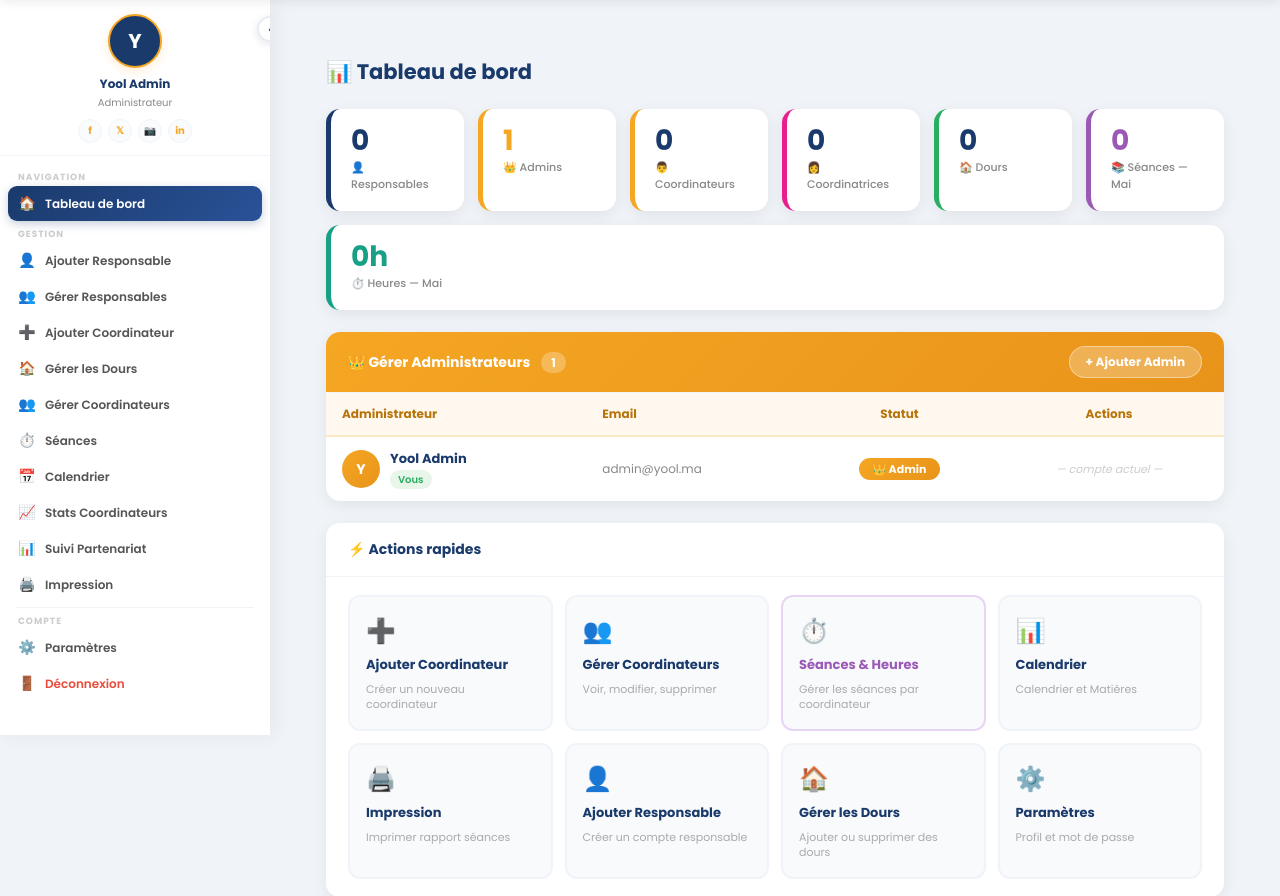
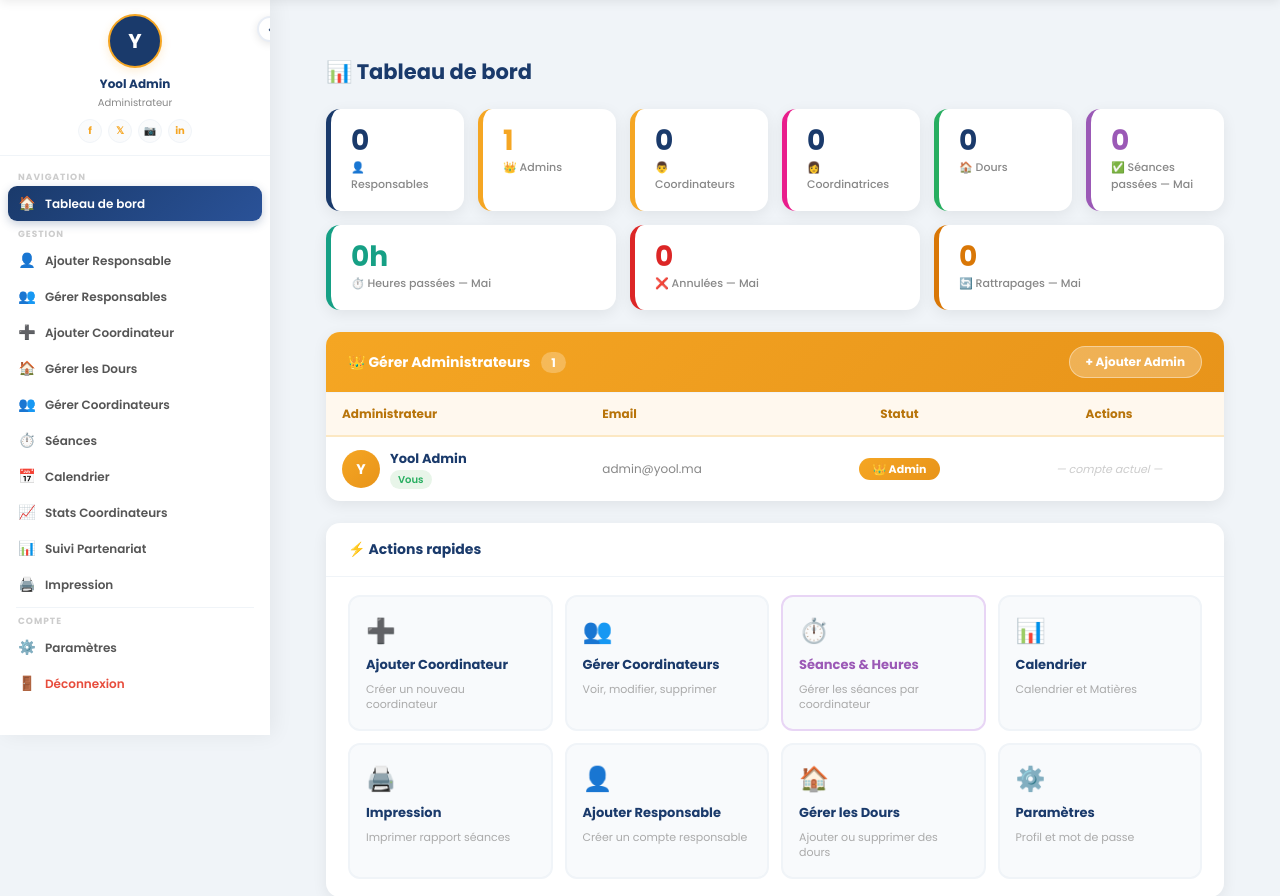
Before and after one commit to yooltaza-ops/projet_coordinateurs, a Flask app: page / in a window 1280 px wide. Shown: the part 65-961 px from the top of the page. Run offline with Flask 3, Linux system fonts and the light colour scheme; a user stored in the database is signed in.

Commit message:
update heures, indexand routes, models. partie reacap end dashbord syncr all data

```diff
--- a/models.py
+++ b/models.py
@@ -178,7 +178,7 @@ class Coordinateur(db.Model):
         )
 
     def total_heures_mois(self, mois, annee):
-        return sum(s.nb_heures for s in self.seances_mois(mois, annee))
+        return sum(s.nb_heures for s in self.seances_mois(mois, annee) if s.statut != 'annulee')
 
     def total_seances_mois(self, mois, annee):
         return len(self.seances_mois(mois, annee))
--- a/routes.py
+++ b/routes.py
@@ -125,8 +125,10 @@ def index():
             Seance.annee == annee,
             Seance.coordinateur_id.in_(coord_ids)
         ).all()
-    total_heures_mois  = sum(s.nb_heures for s in all_seances_mois)
-    total_seances_mois = len(all_seances_mois)
+    total_heures_mois    = sum(s.nb_heures for s in all_seances_mois if s.statut != 'annulee')
+    total_seances_mois   = sum(1 for s in all_seances_mois if s.statut != 'annulee')
+    total_annulees_mois  = sum(1 for s in all_seances_mois if s.statut == 'annulee')
+    total_rattrapage_mois= sum(1 for s in all_seances_mois if s.statut == 'rattrapage')
 
     recap_seances = []
     if current_user.is_admin:
@@ -138,7 +140,10 @@ def index():
     for coord in all_coords:
         seances = Seance.query.filter_by(coordinateur_id=coord.id, mois=mois, annee=annee).all()
         nb_s = len(seances)
-        nb_h = sum(s.nb_heures for s in seances)
+        nb_h = sum(s.nb_heures for s in seances if s.statut != 'annulee')
+        nb_p = sum(1 for s in seances if s.statut == 'passee')
+        nb_a = sum(1 for s in seances if s.statut == 'annulee')
+        nb_r = sum(1 for s in seances if s.statut == 'rattrapage')
         if nb_s > 0:
             recap_seances.append({
                 'nom': f"{coord.prenom} {coord.nom}",
@@ -147,6 +152,9 @@ def index():
                 'responsable': f"{coord.responsable.prenom} {coord.responsable.nom}" if coord.responsable else '',
                 'nb_seances': nb_s,
                 'nb_heures': nb_h,
+                'nb_passees': nb_p,
+                'nb_annulees': nb_a,
+                'nb_rattrapages': nb_r,
             })
 
     if current_user.is_admin:
@@ -178,6 +186,8 @@ def index():
                            dours=dours,
                            total_heures_mois=total_heures_mois,
                            total_seances_mois=total_seances_mois,
+                           total_annulees_mois=total_annulees_mois,
+                           total_rattrapage_mois=total_rattrapage_mois,
                            mois_nom_actuel=mois_noms[mois],
                            annee_actuel=annee,
                            recap_seances=recap_seances,
@@ -260,7 +270,7 @@ def heures():
             Seance.annee == annee,
             Seance.coordinateur_id.in_(coord_ids)
         ).all()
-    total_heures  = sum(s.nb_heures for s in all_seances_mois)
+    total_heures  = sum(s.nb_heures for s in all_seances_mois if s.statut != 'annulee')
     total_seances = len(all_seances_mois)
 
     coord_selected = None
--- a/templates/index.html
+++ b/templates/index.html
@@ -156,11 +156,21 @@
         </div>
         <div class="stat-card purple">
             <div class="stat-number purple">{{ total_seances_mois }}</div>
-            <div class="stat-label">📚 Séances — {{ mois_nom_actuel }}</div>
+            <div class="stat-label">✅ Séances passées — {{ mois_nom_actuel }}</div>
         </div>
         <div class="stat-card teal">
             <div class="stat-number teal">{{ "%.0f"|format(total_heures_mois) }}h</div>
-            <div class="stat-label">⏱️ Heures — {{ mois_nom_actuel }}</div>
+            <div class="stat-label">⏱️ Heures passées — {{ mois_nom_actuel }}</div>
+        </div>
+
+        {# ══ زيد هاد الاثنين ══ #}
+        <div class="stat-card" style="border-color:#dc2626;">
+            <div class="stat-number" style="color:#dc2626;">{{ total_annulees_mois }}</div>
+            <div class="stat-label">❌ Annulées — {{ mois_nom_actuel }}</div>
+        </div>
+        <div class="stat-card" style="border-color:#d97706;">
+            <div class="stat-number" style="color:#d97706;">{{ total_rattrapage_mois }}</div>
+            <div class="stat-label">🔄 Rattrapages — {{ mois_nom_actuel }}</div>
         </div>
     </div>
 
@@ -308,8 +318,14 @@
             <table class="recap-seances-table">
                 <thead>
                     <tr>
-                        <th>Coordinateur</th><th class="center">Genre</th>
-                        <th class="center">Séances</th><th class="center">Heures</th><th class="center">Moy/séance</th>
+                        <th>Coordinateur</th>
+                        <th class="center">Genre</th>
+                        <th class="center">Séances</th>
+                        <th class="center">✅ Passées</th>
+                        <th class="center">❌ Annulées</th>
+                        <th class="center">🔄 Rattrapages</th>
+                        <th class="center">Heures</th>
+                        <th class="center">Moy/séance</th>
                     </tr>
                 </thead>
                 <tbody>
@@ -329,7 +345,16 @@
                                 {% if row.genre == 'M' %}👨{% else %}👩{% endif %}
                             </span>
                         </td>
-                        <td style="text-align:center;"><span style="font-weight:700;color:#9b59b6;font-size:15px;">{{ row.nb_seances }}</span></td>
+                        <td style="text-align:center;"><span style="font-weight:700;color:#1a3a6b;font-size:15px;">{{ row.nb_seances }}</span></td>
+                        <td style="text-align:center;">
+                            {% if row.nb_passees > 0 %}<span style="font-weight:700;color:#16a34a;font-size:14px;">{{ row.nb_passees }}</span>{% else %}<span style="color:#ddd;">—</span>{% endif %}
+                        </td>
+                        <td style="text-align:center;">
+                            {% if row.nb_annulees > 0 %}<span style="font-weight:700;color:#dc2626;font-size:14px;">{{ row.nb_annulees }}</span>{% else %}<span style="color:#ddd;">—</span>{% endif %}
+                        </td>
+                        <td style="text-align:center;">
+                            {% if row.nb_rattrapages > 0 %}<span style="font-weight:700;color:#d97706;font-size:14px;">{{ row.nb_rattrapages }}</span>{% else %}<span style="color:#ddd;">—</span>{% endif %}
+                        </td>
                         <td style="text-align:center;"><span style="font-weight:700;color:#16a085;font-size:15px;">{{ "%.1f"|format(row.nb_heures) }}h</span></td>
                         <td style="text-align:center;">
                             {% if row.nb_seances > 0 %}<span style="color:#888;font-size:12px;">{{ "%.1f"|format(row.nb_heures / row.nb_seances) }}h</span>
@@ -337,12 +362,25 @@
                         </td>
                     </tr>
                     {% endfor %}
+
+                    {# ══ صف Total ══ #}
+                    {% set grand = namespace(seances=0, passees=0, annulees=0, rattrapages=0, heures=0) %}
+                    {% for row in recap_seances %}
+                        {% set grand.seances     = grand.seances     + row.nb_seances %}
+                        {% set grand.passees     = grand.passees     + row.nb_passees %}
+                        {% set grand.annulees    = grand.annulees    + row.nb_annulees %}
+                        {% set grand.rattrapages = grand.rattrapages + row.nb_rattrapages %}
+                        {% set grand.heures      = grand.heures      + row.nb_heures %}
+                    {% endfor %}
                     <tr style="background:#f8fafc;font-weight:700;">
                         <td colspan="2" style="color:#1a3a6b;font-size:13px;">🔢 Total</td>
-                        <td style="text-align:center;color:#9b59b6;font-size:15px;">{{ total_seances_mois }}</td>
-                        <td style="text-align:center;color:#16a085;font-size:15px;">{{ "%.1f"|format(total_heures_mois) }}h</td>
+                        <td style="text-align:center;color:#1a3a6b;font-size:15px;">{{ grand.seances }}</td>
+                        <td style="text-align:center;color:#16a34a;font-size:14px;">{{ grand.passees if grand.passees > 0 else '—' }}</td>
+                        <td style="text-align:center;color:#dc2626;font-size:14px;">{{ grand.annulees if grand.annulees > 0 else '—' }}</td>
+                        <td style="text-align:center;color:#d97706;font-size:14px;">{{ grand.rattrapages if grand.rattrapages > 0 else '—' }}</td>
+                        <td style="text-align:center;color:#16a085;font-size:15px;">{{ "%.1f"|format(grand.heures) }}h</td>
                         <td style="text-align:center;color:#888;font-size:12px;">
-                            {% if total_seances_mois > 0 %}{{ "%.1f"|format(total_heures_mois / total_seances_mois) }}h{% else %}—{% endif %}
+                            {% if grand.seances > 0 %}{{ "%.1f"|format(grand.heures / grand.seances) }}h{% else %}—{% endif %}
                         </td>
                     </tr>
                 </tbody>
```
Also changed, not shown: templates/heures.html (+25 -10 lines).
